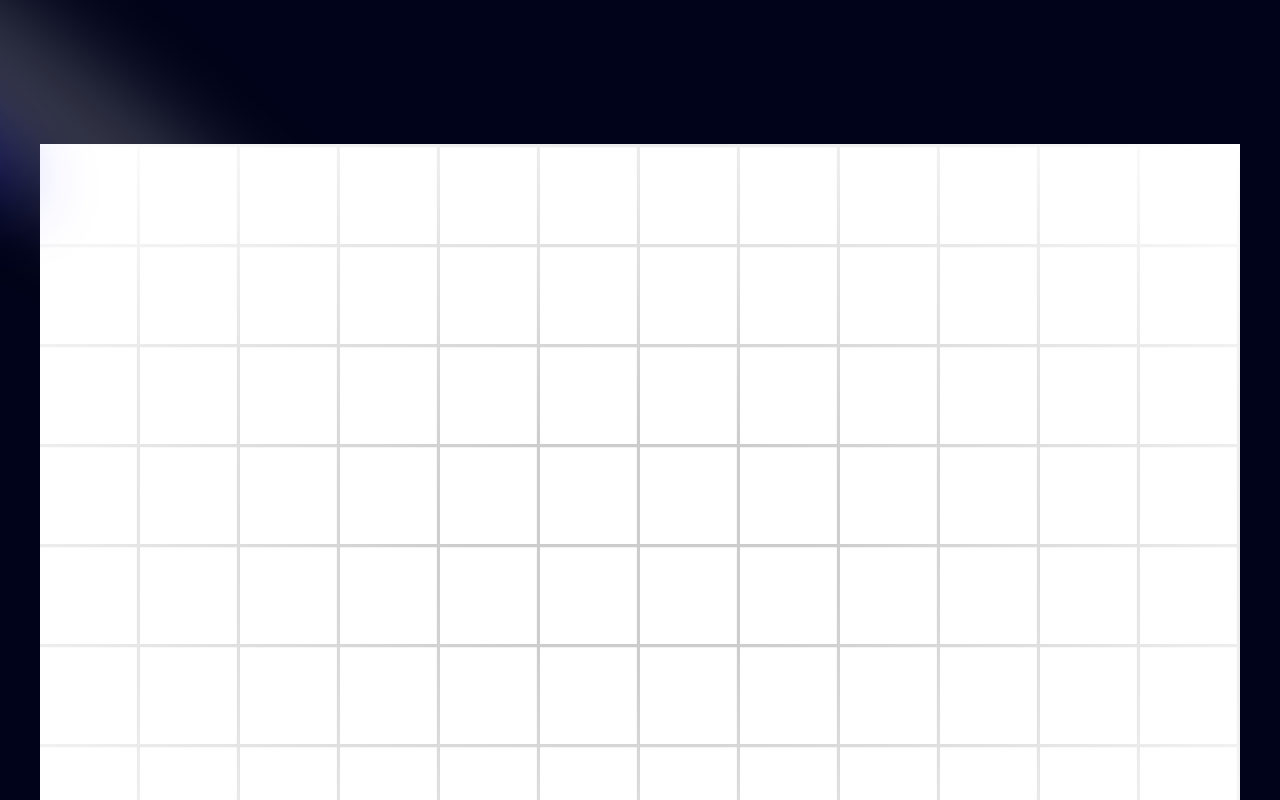
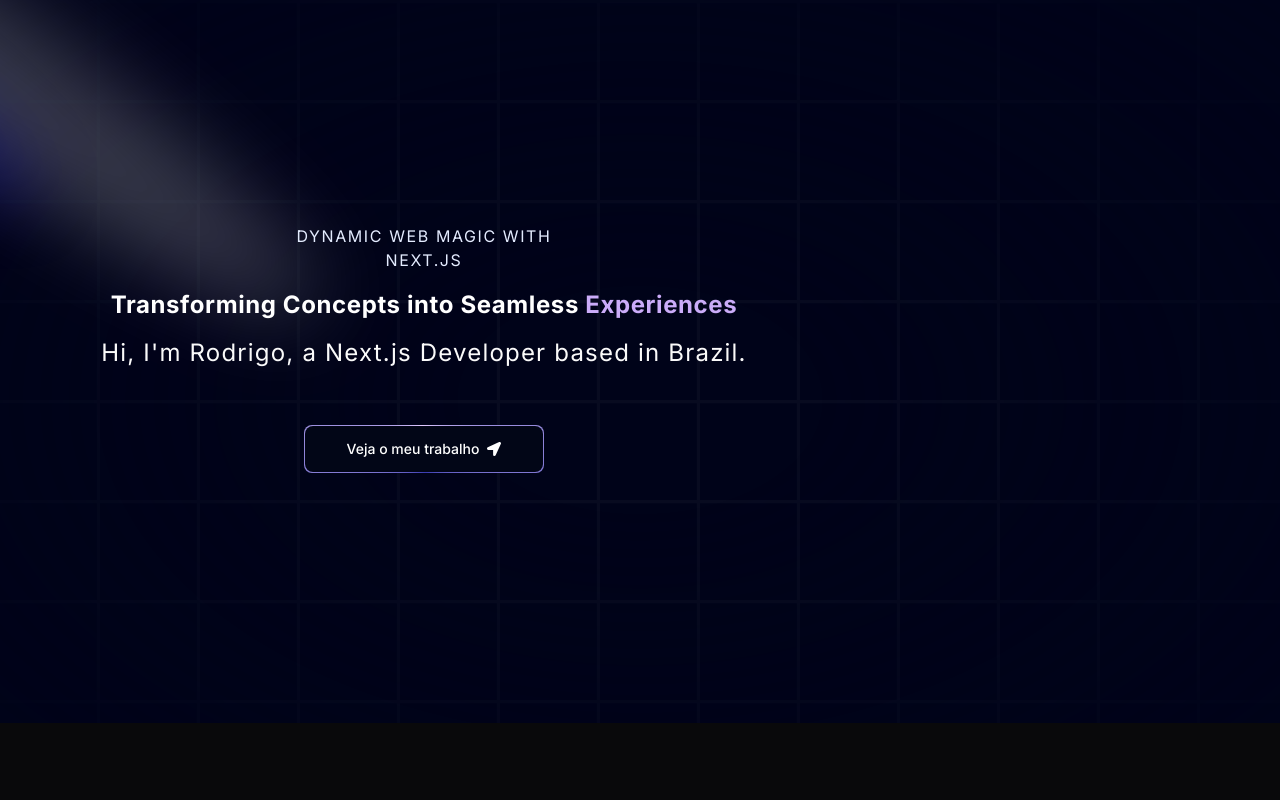
Before and after one commit to SantosRodrigo89/portfolio-nextjs-tailwind-aceternity-sentry, a Next.js app: page / in a window 1280 px wide. Shown: the top 800 px of the page. Built offline with nearby package versions, Linux system fonts and the light colour scheme.

Commit message:
feat: hero section

```diff
--- a/app/layout.tsx
+++ b/app/layout.tsx
@@ -1,12 +1,13 @@
-import type { Metadata } from "next";
-import { Inter } from "next/font/google";
-import "./globals.css";
+import type { Metadata } from 'next';
+import { Inter } from 'next/font/google';
+import './globals.css';
+import { ThemeProvider } from './provider';
 
-const inter = Inter({ subsets: ["latin"] });
+const inter = Inter({ subsets: ['latin'] });
 
 export const metadata: Metadata = {
-  title: "Rodrigo Portfolio",
-  description: "Modern & Minimalist JS Portfolio",
+  title: 'Rodrigo Portfolio',
+  description: 'Modern & Minimalist JS Portfolio',
 };
 
 export default function RootLayout({
@@ -15,8 +16,17 @@
   children: React.ReactNode;
 }>) {
   return (
-    <html lang="en">
-      <body className={inter.className}>{children}</body>
+    <html lang='en'>
+      <body className={inter.className}>
+        <ThemeProvider
+          attribute='class'
+          defaultTheme='dark'
+          enableSystem
+          disableTransitionOnChange
+        >
+          {children}
+        </ThemeProvider>
+      </body>
     </html>
   );
 }
--- a/app/page.tsx
+++ b/app/page.tsx
@@ -1,5 +1,8 @@
+import Grid from '@/components/Grid';
 import Hero from '@/components/Hero';
+import { FloatingNav } from '@/components/ui/FloatingNav';
 import Image from 'next/image';
+import { FaHome } from 'react-icons/fa';
 
 export default function Home() {
   return (
@@ -9,7 +12,11 @@
     mx-auto sm:px-10 px-5'
     >
       <div className='max-w-7xl w-full'>
+        <FloatingNav
+          navItems={[{ name: 'Home', link: '/', icon: <FaHome /> }]}
+        />
         <Hero />
+        <Grid />
       </div>
     </main>
   );
--- /dev/null
+++ b/app/provider.tsx
@@ -0,0 +1,9 @@
+"use client"
+
+import * as React from "react"
+import { ThemeProvider as NextThemesProvider } from "next-themes"
+import { type ThemeProviderProps } from "next-themes/dist/types"
+
+export function ThemeProvider({ children, ...props }: ThemeProviderProps) {
+  return <NextThemesProvider {...props}>{children}</NextThemesProvider>
+}
--- /dev/null
+++ b/components/Grid.tsx
@@ -0,0 +1,19 @@
+import React from 'react'
+import { BentoGridItem } from './ui/BentoGrid'
+
+const Grid = () => {
+  return (
+    <section id='about'>
+        {[{ title: 'title1', description: 'Desc1', id:1}].map((item) => (
+            <BentoGridItem
+                id={item.id}
+                key={item.id}
+                title={item.title}
+                description={item.description}
+            />
+         ))}
+    </section>
+  )
+}
+
+export default Grid
--- a/components/Hero.tsx
+++ b/components/Hero.tsx
@@ -1,5 +1,8 @@
 import React from 'react';
 import { Spotlight } from './ui/Spotlight';
+import { TextGenerateEffect } from './ui/TextGenerateEffect';
+import MagicButton from './ui/MagicButton';
+import { FaLocationArrow } from 'react-icons/fa';
 
 const Hero = () => {
   return (
@@ -17,10 +20,39 @@
         <Spotlight className='-top-28 -left-80 h-[80vh] w-[50vw]' fill='blue' />
       </div>
 
-      <div>
-        <div className='h-[50rem] w-full dark:bg-black-100 bg-white  dark:bg-grid-white/[0.3] bg-grid-black/[0.2] relative flex items-center justify-center'>
-          {/* Radial gradient for the container to give a faded look */}
-          <div className='absolute pointer-events-none inset-0 flex items-center justify-center dark:bg-black-100 bg-white [mask-image:radial-gradient(ellipse_at_center,transparent_20%,black)]' />
+      <div
+        className='h-screen w-full dark:bg-black-100 bg-white  dark:bg-grid-white/[0.03] bg-grid-black/[0.2]
+         flex items-center justify-center absolute top-0 left-0'
+      >
+        {/* Radial gradient for the container to give a faded look */}
+        <div
+          className='absolute pointer-events-none inset-0 flex items-center justify-center
+           dark:bg-black-100 bg-white [mask-image:radial-gradient(ellipse_at_center,transparent_20%,black)]'
+        />
+      </div>
+      <div className='flex-justify-center relative my-20 z-10'>
+        <div className='max-w-[89vw] md:max-w-2xl lg:max-w-[60vw] flex flex-col items-center justify-center'>
+          <h2 className='uppercase tracking-widest text-ts text-center text-blue-100 max-w-80'>
+            Dynamic Web Magic with Next.js
+          </h2>
+
+          <TextGenerateEffect
+            className='text-center text-[40px]
+            md:text-5xl lg:text-6xl'
+            words='Transforming Concepts into Seamless Experiences'
+          />
+
+          <p className='text-center md:tracking-wider mb-4 text-sm md:text-lg lg:text-2xl'>
+            Hi, I&apos;m Rodrigo, a Next.js Developer based in Brazil.
+          </p>
+
+          <a href='#about'>
+            <MagicButton
+            title='Veja o meu trabalho'
+            icon={<FaLocationArrow />}
+            position='right'
+            />
+          </a>
         </div>
       </div>
     </div>
--- /dev/null
+++ b/components/ui/BentoGrid.tsx
@@ -0,0 +1,56 @@
+import { cn } from "@/lib/utils";
+
+export const BentoGrid = ({
+  className,
+  children,
+}: {
+  className?: string;
+  children?: React.ReactNode;
+}) => {
+  return (
+    <div
+      className={cn(
+        "grid md:auto-rows-[18rem] grid-cols-1 md:grid-cols-3 gap-4 max-w-7xl mx-auto ",
+        className
+      )}
+    >
+      {children}
+    </div>
+  );
+};
+
+export const BentoGridItem = ({
+  className,
+  title,
+  description,
+  header,
+  icon,
+  id
+}: {
+  className?: string;
+  title?: string | React.ReactNode;
+  description?: string | React.ReactNode;
+  header?: React.ReactNode;
+  icon?: React.ReactNode;
+  id: number
+}) => {
+  return (
+    <div
+      className={cn(
+        "row-span-1 rounded-xl group/bento hover:shadow-xl transition duration-200 shadow-input dark:shadow-none p-4 dark:bg-black dark:border-white/[0.2] bg-white border border-transparent justify-between flex flex-col space-y-4 border-red-500",
+        className
+      )}
+    >
+      {header}
+      <div className="group-hover/bento:translate-x-2 transition duration-200">
+        {icon}
+        <div className="font-sans font-bold text-neutral-600 dark:text-neutral-200 mb-2 mt-2">
+          {title}
+        </div>
+        <div className="font-sans font-normal text-neutral-600 text-xs dark:text-neutral-300">
+          {description}
+        </div>
+      </div>
+    </div>
+  );
+};
--- /dev/null
+++ b/components/ui/FloatingNav.tsx
@@ -0,0 +1,96 @@
+"use client";
+import React, { useState } from "react";
+import {
+  motion,
+  AnimatePresence,
+  useScroll,
+  useMotionValueEvent,
+} from "framer-motion";
+import Link from "next/link";
+import { cn } from "@/utils/cn";
+
+export const FloatingNav = ({
+  navItems,
+  className,
+}: {
+  navItems: {
+    name: string;
+    link: string;
+    icon?: JSX.Element;
+  }[];
+  className?: string;
+}) => {
+  const { scrollYProgress } = useScroll();
+
+  // set true for the initial state so that nav bar is visible in the hero section
+  const [visible, setVisible] = useState(true);
+
+  useMotionValueEvent(scrollYProgress, "change", (current) => {
+    // Check if current is not undefined and is a number
+    if (typeof current === "number") {
+      let direction = current! - scrollYProgress.getPrevious()!;
+
+      if (scrollYProgress.get() < 0.05) {
+        // also set true for the initial state
+        setVisible(true);
+      } else {
+        if (direction < 0) {
+          setVisible(true);
+        } else {
+          setVisible(false);
+        }
+      }
+    }
+  });
+
+  return (
+    <AnimatePresence mode="wait">
+      <motion.div
+        initial={{
+          opacity: 1,
+          y: -100,
+        }}
+        animate={{
+          y: visible ? 0 : -100,
+          opacity: visible ? 1 : 0,
+        }}
+        transition={{
+          duration: 0.2,
+        }}
+        className={cn(
+          // change rounded-full to rounded-lg
+          // remove dark:border-white/[0.2] dark:bg-black bg-white border-transparent
+          // change  pr-2 pl-8 py-2 to px-10 py-5
+          "flex max-w-fit md:min-w-[70vw] lg:min-w-fit fixed z-[5000] top-10 inset-x-0 mx-auto px-10 py-5 rounded-lg border border-black/.1 shadow-[0px_2px_3px_-1px_rgba(0,0,0,0.1),0px_1px_0px_0px_rgba(25,28,33,0.02),0px_0px_0px_1px_rgba(25,28,33,0.08)] items-center justify-center space-x-4",
+          className
+        )}
+        style={{
+          backdropFilter: "blur(16px) saturate(180%)",
+          backgroundColor: "rgba(17, 25, 40, 0.75)",
+          borderRadius: "12px",
+          border: "1px solid rgba(255, 255, 255, 0.125)",
+        }}
+      >
+        {navItems.map((navItem: any, idx: number) => (
+          <Link
+            key={`link=${idx}`}
+            href={navItem.link}
+            className={cn(
+              "relative dark:text-neutral-50 items-center  flex space-x-1 text-neutral-600 dark:hover:text-neutral-300 hover:text-neutral-500"
+            )}
+          >
+            <span className="block sm:hidden">{navItem.icon}</span>
+            {/* add !cursor-pointer */}
+            {/* remove hidden sm:block for the mobile responsive */}
+            <span className=" text-sm !cursor-pointer">{navItem.name}</span>
+          </Link>
+        ))}
+        {/* remove this login btn */}
+        {/* <button className="border text-sm font-medium relative border-neutral-200 dark:border-white/[0.2] text-black dark:text-white px-4 py-2 rounded-full">
+          <span>Login</span>
+          <span className="absolute inset-x-0 w-1/2 mx-auto -bottom-px bg-gradient-to-r from-transparent via-blue-500 to-transparent  h-px" />
+        </button> */}
+      </motion.div>
+    </AnimatePresence>
+  );
+};
--- /dev/null
+++ b/components/ui/MagicButton.tsx
@@ -0,0 +1,30 @@
+import React from 'react';
+
+const MagicButton = ({
+  title,
+  icon,
+  position,
+  handleClick,
+  otherClasses,
+}: {
+  title: string;
+  icon: React.ReactNode;
+  position: string;
+  handleClick?: () => void;
+  otherClasses?: string;
+}) => {
+  return (
+    <button className='relative inline-flex h-12 w-full overflow-hidden rounded-lg p-[1px] focus:outline-none md:w-60 md:mt-10'>
+      <span className='absolute inset-[-1000%] animate-[spin_2s_linear_infinite] bg-[conic-gradient(from_90deg_at_50%_50%,#E2CBFF_0%,#393BB2_50%,#E2CBFF_100%)]' />
+      <span
+        className={`inline-flex h-full w-full cursor-pointer items-center justify-center rounded-lg bg-slate-950 px-7 py-1 text-sm font-medium text-white backdrop-blur-3xl gap-2 ${otherClasses}`}
+      >
+        {position === 'left' && icon}
+        {title}
+        {position === 'right' && icon}
+      </span>
+    </button>
+  );
+};
+
+export default MagicButton;
--- /dev/null
+++ b/components/ui/TextGenerateEffect.tsx
@@ -0,0 +1,62 @@
+'use client';
+import { useEffect } from 'react';
+import { motion, stagger, useAnimate } from 'framer-motion';
+import { cn } from '@/utils/cn';
+
+export const TextGenerateEffect = ({
+  words,
+  className,
+  filter = true,
+  duration = 0.5,
+}: {
+  words: string;
+  className?: string;
+  filter?: boolean;
+  duration?: number;
+}) => {
+  const [scope, animate] = useAnimate();
+  let wordsArray = words.split(' ');
+  useEffect(() => {
+    animate(
+      'span',
+      {
+        opacity: 1,
+        filter: filter ? 'blur(0px)' : 'none',
+      },
+      {
+        duration: duration ? duration : 1,
+        delay: stagger(0.2),
+      }
+    );
+  }, [scope.current]);
+
+  const renderWords = () => {
+    return (
+      <motion.div ref={scope}>
+        {wordsArray.map((word, idx) => {
+          return (
+            <motion.span
+              key={word + idx}
+              className={`${ idx > 3 ? 'text-purple' : 'dark:text-white text-black'} opacity-0`}
+              style={{
+                filter: filter ? 'blur(10px)' : 'none',
+              }}
+            >
+              {word}{' '}
+            </motion.span>
+          );
+        })}
+      </motion.div>
+    );
+  };
+
+  return (
+    <div className={cn('font-bold', className)}>
+      <div className='my-4'>
+        <div className=' dark:text-white text-black text-2xl leading-snug tracking-wide'>
+          {renderWords()}
+        </div>
+      </div>
+    </div>
+  );
+};
--- a/package.json
+++ b/package.json
@@ -13,8 +13,10 @@
     "framer-motion": "^11.3.28",
     "mini-svg-data-uri": "^1.4.4",
     "next": "14.2.5",
+    "next-themes": "^0.3.0",
     "react": "^18",
     "react-dom": "^18",
+    "react-icons": "^5.3.0",
     "tailwind-merge": "^2.5.2",
     "tailwindcss-animate": "^1.0.7"
   },
```
Also changed, not shown: 1 other file (tests, documents, lock files or other folders).
